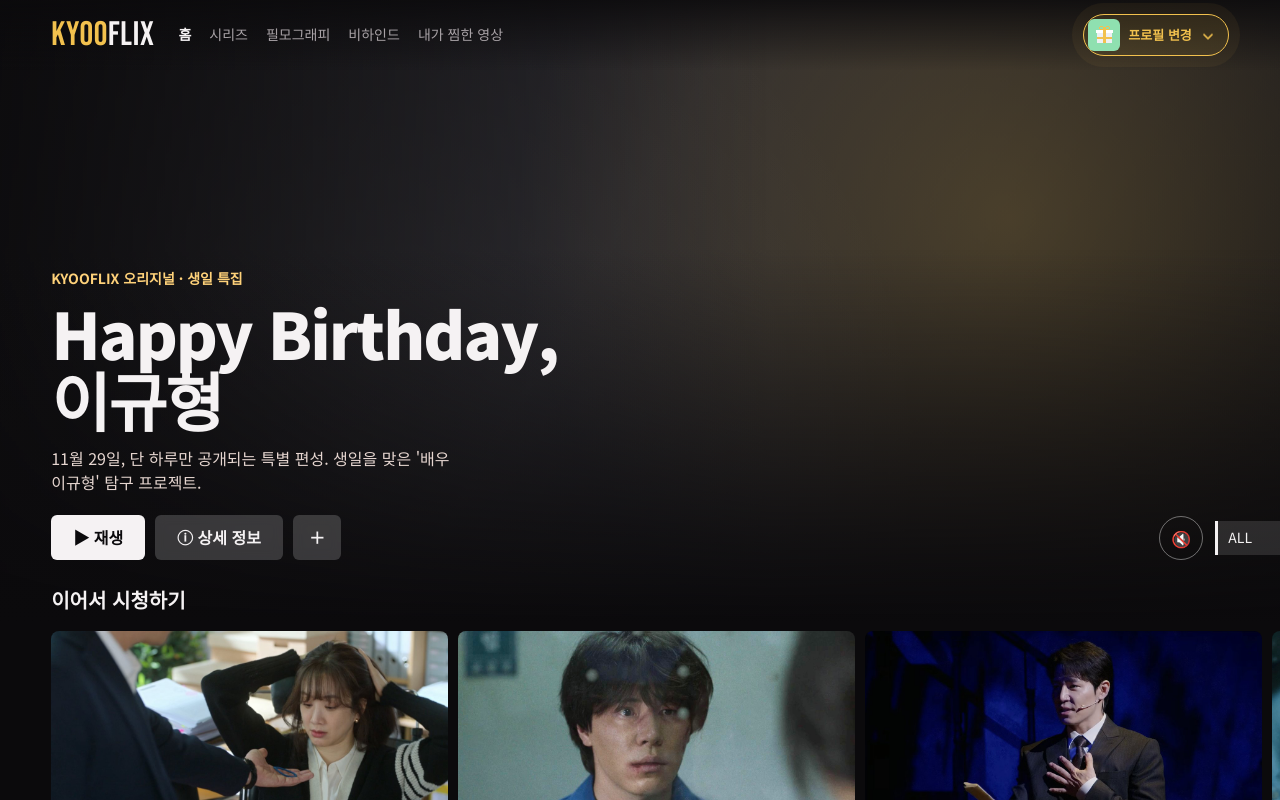
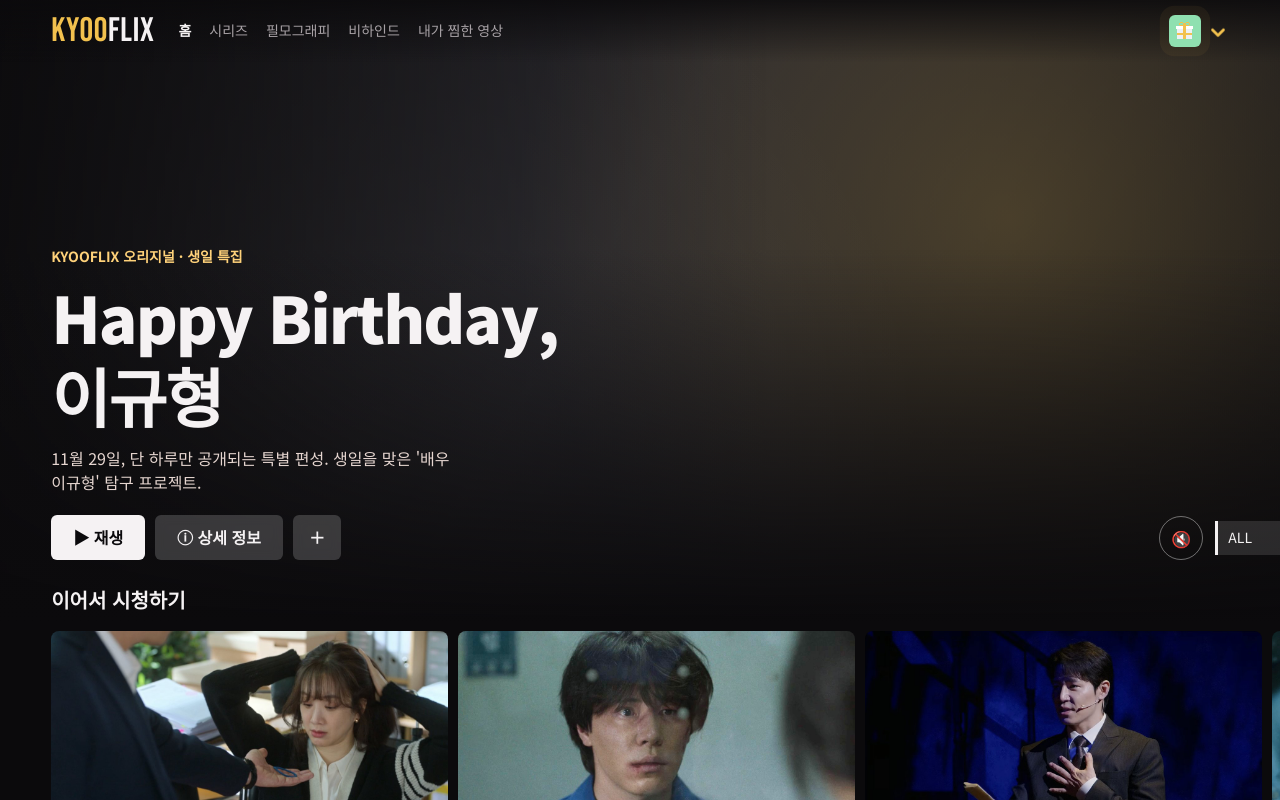
Before and after one commit to kyooflix/kyooflix.github.io, a plain HTML site: page index.html in a window 1280 px wide. Both pictures are taken after a click on the button "290". Shown: the top 800 px of the page. Drawn offline with Linux system fonts and the light colour scheme.

Commit message:
Add files via upload

```diff
--- a/index.html
+++ b/index.html
@@ -38,11 +38,11 @@ header.solid{background:rgba(11,10,12,.97)}
 .brand{font:400 34px/1 "Bebas Neue",sans-serif;letter-spacing:.02em;color:var(--rose);flex:none}.brand span{color:var(--ink)}
 nav{display:flex;gap:18px;font-size:14px;color:var(--soft);overflow-x:auto;scrollbar-width:none}
 nav a{color:inherit;text-decoration:none;white-space:nowrap}nav a.on{color:var(--ink);font-weight:700}
-.swap{margin-left:auto;display:flex;align-items:center;gap:8px;padding:4px 12px 4px 4px;border:1.5px solid #f2c14e;border-radius:999px;background:#f2c14e1f;color:#f2c14e;font:inherit;font-size:13px;font-weight:700;cursor:pointer;flex:none;animation:swpulse 2s ease-out 1.2s 4;transition:background .2s}
-.swap:hover{background:#f2c14e3d}.swap .chev{animation:swbob 1.4s ease-in-out infinite}
-@keyframes swpulse{0%{box-shadow:0 0 0 0 #f2c14eaa}100%{box-shadow:0 0 0 12px #f2c14e00}}
+.swap{margin-left:auto;display:flex;align-items:center;gap:6px;padding:0;border:0;background:none;color:#f2c14e;cursor:pointer;flex:none}
+.swap .me{animation:swpulse 2s ease-out 1.2s 4}
+.swap:hover .me{filter:brightness(1.12)}.swap .chev{animation:swbob 1.4s ease-in-out infinite}
+@keyframes swpulse{0%{box-shadow:0 0 0 0 #f2c14eaa}100%{box-shadow:0 0 0 10px #f2c14e00}}
 @keyframes swbob{0%,100%{transform:translateY(0)}50%{transform:translateY(3px)}}
-@media(max-width:600px){.swap{padding:3px 9px 3px 3px;gap:6px;font-size:12px}}
 .me{width:32px;height:32px;border-radius:6px;display:grid;place-items:center;overflow:hidden;background:linear-gradient(135deg,var(--rose),var(--gold));flex:none}
 
 /* hero */
@@ -54,7 +54,7 @@ nav a{color:inherit;text-decoration:none;white-space:nowrap}nav a.on{color:var(-
 .hero::after{content:"";position:absolute;inset:0;background:linear-gradient(transparent 40%,var(--bg)),linear-gradient(90deg,rgba(11,10,12,.85),transparent 60%);pointer-events:none}
 .hero .info{position:relative;z-index:1;max-width:560px}
 .tag{display:inline-flex;gap:8px;align-items:center;font-size:14px;color:var(--gold);font-weight:700;margin-bottom:10px}
-.hero h1{letter-spacing:-.03em;font:900 clamp(36px,7vw,64px)/1.05 "Noto Sans KR",sans-serif;margin:0 0 12px;text-wrap:balance}
+.hero h1{letter-spacing:-.03em;font:900 clamp(36px,7vw,64px)/1.22 "Noto Sans KR",sans-serif;margin:0 0 12px;text-wrap:balance}
 .hero p{margin:0 0 20px;color:#e6d6d0;max-width:46ch}
 .acts{display:flex;gap:10px;flex-wrap:wrap}
 .btn{min-height:44px;padding:10px 22px;border-radius:6px;border:0;font-weight:700;display:inline-flex;align-items:center;gap:8px}
@@ -154,6 +154,7 @@ footer{padding:20px max(4vw,16px) 40px;color:var(--soft);font-size:13px}
 .rt{display:inline-grid;place-items:center;min-width:24px;height:24px;padding:0 5px;border-radius:4px;font:900 12px/1 'Noto Sans KR',sans-serif;color:#111}
 .rALL{background:#3fbf6f}.r12{background:#f2c14e}.r15{background:#f08a3c}.r17{background:#e8673a}.r19{background:#e0453a;color:#fff}
 .sheet .meta{align-items:center}
+.sheet .credit{font-size:13px;color:var(--soft);margin:4px 0 0}
 .sheet .desc{font-size:16px;line-height:1.7;margin:12px 0 0;overflow-wrap:anywhere}
 @media (hover:none){#pop{display:none!important}}
 @media (prefers-reduced-motion:reduce){*{animation:none!important;transition:none!important}#intro{display:none}}
@@ -183,7 +184,7 @@ footer{padding:20px max(4vw,16px) 40px;color:var(--soft);font-size:13px}
 <header id="top">
   <div class="brand">KYOO<span>FLIX</span></div>
   <nav><a class="on" href="#">홈</a><a href="#">시리즈</a><a href="#">필모그래피</a><a href="#">비하인드</a><a href="#">내가 찜한 영상</a></nav>
-  <button class="swap" aria-label="프로필 바꾸기"><span class="me"></span><span class="swtx">프로필 변경</span><svg class="chev" viewBox="0 0 24 24" width="16" height="16"><path d="M6 9l6 6 6-6" fill="none" stroke="currentColor" stroke-width="2.6" stroke-linecap="round" stroke-linejoin="round"/></svg></button>
+  <button class="swap" aria-label="프로필 바꾸기"><span class="me"></span><svg class="chev" viewBox="0 0 24 24" width="22" height="22"><path d="M6 9l6 6 6-6" fill="none" stroke="currentColor" stroke-width="3" stroke-linecap="round" stroke-linejoin="round"/></svg></button>
 </header>
 
 <section class="hero">
@@ -234,6 +235,7 @@ function yt(url, title, crop){
 
 // ── 공통 메인 영상 (모든 프로필 맨 위)
 const HERO = file('Happy Birthday, 이규형','메인','11월 29일 특별 편성 메인 영상.','1분 27초','videos/main.mp4','thumbs/main.jpg');
+HERO.credit = 'Gen Hoshino - Suki';
 
 // ── 내 영상 파일들
 const FACE = [
@@ -501,6 +503,7 @@ document.querySelectorAll('.prof i[data-s]').forEach(i=>{ i.innerHTML = sprite(S
 document.querySelectorAll('.prof').forEach(b=>b.addEventListener('click',()=>{
   const me=document.querySelector('.me'); me.style.background=b.dataset.c; me.innerHTML=b.querySelector('i').innerHTML;
   PROFILE = b.querySelector('i').dataset.s; renderRows(); scrollTo(0,0);
+  const hv=$('heroVid'); if(hv){ try{ hv.currentTime=0; }catch(e){} hv.play().catch(()=>{}); }
   $('who').classList.add('hidden');
 }));
 document.querySelector('.swap').addEventListener('click',()=>{ $('who').style.animation='none'; $('who').classList.remove('hidden'); });
@@ -580,7 +583,7 @@ function openSheet(id){
     <div class="body"><div class="two">
       <div>
         <div class="meta"><span>${v.year||'2026'}</span>${v.len?`<span>${v.len}</span>`:''}<span class="age" style="padding:0 6px;border:1px solid #ffffff55;background:none">HD</span>${rate(v.age)}</div>
-        ${v.desc?`<p class="desc">${v.desc}</p>`:''}
+        ${v.desc?`<p class="desc">${v.desc}</p>`:''}${v.credit?`<p class="credit">${v.credit}</p>`:''}
       </div>
       <div class="side">${side}</div>
     </div></div>`;
```
